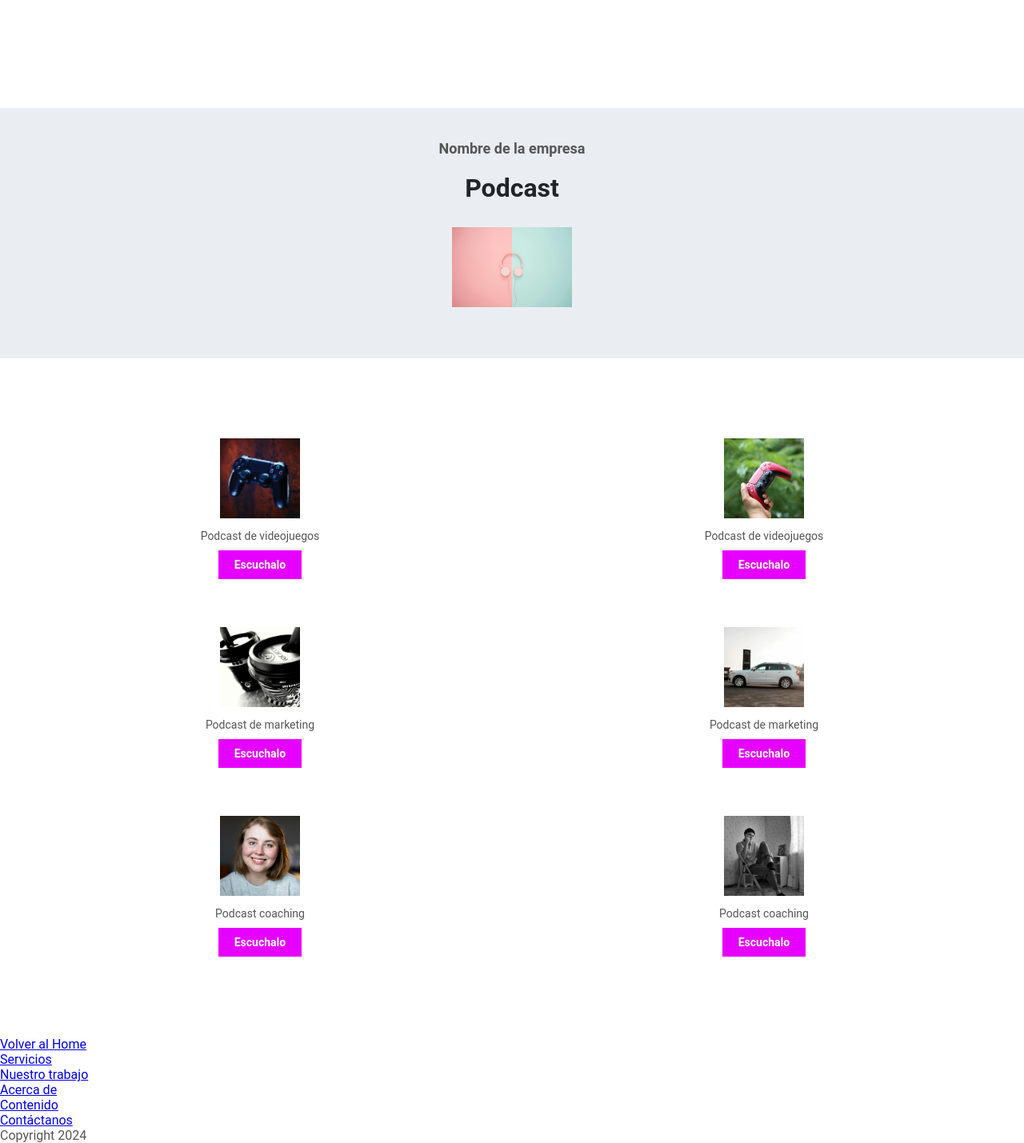
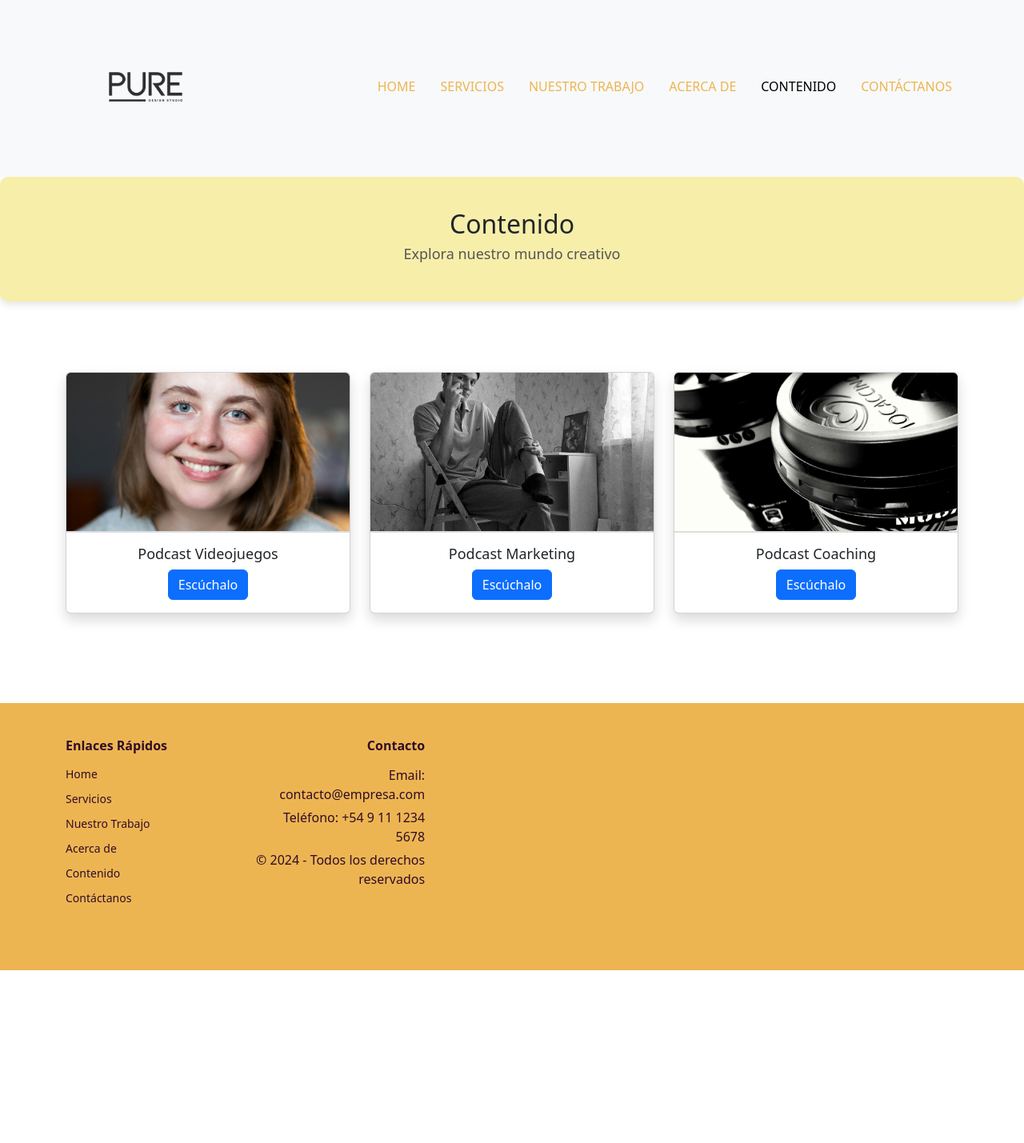
Before and after one commit to crisoalmoniga/Web_PreEntrega2_Almoniga, a plain HTML site: page pages/contenido.html in a window 1280 px wide. Shown: the part 5-1434 px from the top of the page at 80% size. After the commit the page ends 1218 px from the top, so only its background shows below. Drawn offline with nearby package versions, Linux system fonts and the light colour scheme.

Commit message:
Estructura Contenido

```diff
--- a/pages/contenido.html
+++ b/pages/contenido.html
@@ -5,64 +5,95 @@
     <meta name="viewport" content="width=device-width, initial-scale=1.0">
     <title>Contenido</title>
     <link rel="stylesheet" href="/style.css">
+    <link href="https://cdn.jsdelivr.net/npm/bootstrap@5.3.0/dist/css/bootstrap.min.css" rel="stylesheet">
+    <script src="https://cdn.jsdelivr.net/npm/bootstrap@5.3.0/dist/js/bootstrap.bundle.min.js"></script>
 </head>
 <body>
+    <header>
+        <nav class="navbar navbar-expand-lg navbar-light bg-light">
+            <div class="container">
+                <a class="navbar-brand" href="index.html">
+                    <img src="/images/Logo estudio.png" alt="Logo de la empresa" class="logo">
+                </a>
+                <button class="navbar-toggler" type="button" data-bs-toggle="collapse" data-bs-target="#navbarNav" aria-controls="navbarNav" aria-expanded="false" aria-label="Toggle navigation">
+                    <span class="navbar-toggler-icon"></span>
+                </button>
+                <div class="collapse navbar-collapse" id="navbarNav">
+                    <ul class="navbar-nav ms-auto">
+                        <li class="nav-item"><a class="nav-link" href="index.html">Home</a></li>
+                        <li class="nav-item"><a class="nav-link" href="servicios.html">Servicios</a></li>
+                        <li class="nav-item"><a class="nav-link" href="nuestro_trabajo.html">Nuestro Trabajo</a></li>
+                        <li class="nav-item"><a class="nav-link" href="acerca_de.html">Acerca de</a></li>
+                        <li class="nav-item"><a class="nav-link active" href="contenido.html">Contenido</a></li>
+                        <li class="nav-item"><a class="nav-link" href="contacto.html">Contáctanos</a></li>
+                    </ul>
+                </div>
+            </div>
+        </nav>
+    </header>
+
     <main>
-        <section>
-            <div>
-            <a href="index.html">
-                <img src="/images/75519.png" alt="Logo de la empresa" class="logo">
-            </a>
+        <section class="intro-contenido text-center">
+            <h1>Contenido</h1>
+            <h3>Explora nuestro mundo creativo</h3>
+        </section>
+
+        <section class="container my-5">
+            <div class="row">
+                <div class="col-md-4 mb-4">
+                    <div class="card shadow">
+                        <img src="/images/podcast coaching 1.jpg" class="card-img-top" alt="Podcast videojuegos">
+                        <div class="card-body text-center">
+                            <h5 class="card-title">Podcast Videojuegos</h5>
+                            <a href="#audio1" class="btn btn-primary">Escúchalo</a>
+                        </div>
+                    </div>
+                </div>
+                <div class="col-md-4 mb-4">
+                    <div class="card shadow">
+                        <img src="/images/podcast coaching 2.jpg" class="card-img-top" alt="Podcast marketing">
+                        <div class="card-body text-center">
+                            <h5 class="card-title">Podcast Marketing</h5>
+                            <a href="#audio2" class="btn btn-primary">Escúchalo</a>
+                        </div>
+                    </div>
+                </div>
+                <div class="col-md-4 mb-4">
+                    <div class="card shadow">
+                        <img src="/images/podcast mkt 1.jpg" class="card-img-top" alt="Podcast Coaching">
+                        <div class="card-body text-center">
+                            <h5 class="card-title">Podcast Coaching</h5>
+                            <a href="#audio3" class="btn btn-primary">Escúchalo</a>
+                        </div>
+                    </div>
+                </div>
+                <!-- Más podcasts acá -->
             </div>
         </section>
     </main>
-        <section class="intro-contenido">
-            <h3>Nombre de la empresa</h3>
-            <h1>Podcast</h1>
-            <img src="/images/auriculares_podcast.jpg" alt="Imagen de podcast">
-        </section>
-    <section class="podcast-estructura">
-        <div class="podcast-item">
-            <img src="/images/podcast videojuegos 1.jpg" alt="Imagen videojuegos">
-            <p>Podcast de videojuegos</p>
-            <a href="#audio" class="boton-CTA">Escuchalo</a>
+
+    <footer class="footer">
+        <div class="container py-4">
+            <div class="row">
+                <div class="col-md-6">
+                    <h5>Enlaces Rápidos</h5>
+                    <ul class="list-unstyled">
+                        <li><a href="index.html">Home</a></li>
+                        <li><a href="servicios.html">Servicios</a></li>
+                        <li><a href="nuestro_trabajo.html">Nuestro Trabajo</a></li>
+                        <li><a href="acerca_de.html">Acerca de</a></li>
+                        <li><a href="contenido.html">Contenido</a></li>
+                        <li><a href="contacto.html">Contáctanos</a></li>
+                    </ul>
                 </div>
-        <div class="podcast-item">
-            <img src="/images/podcast videojuegos 2.jpg" alt="Imagen videojuegos">
-            <p>Podcast de videojuegos</p>
-            <a href="#audio" class="boton-CTA">Escuchalo</a>
+                <div class="col-md-6 text-md-end">
+                    <h5>Contacto</h5>
+                    <p>Email: contacto@empresa.com</p>
+                    <p>Teléfono: +54 9 11 1234 5678</p>
+                    <p>&copy; 2024 - Todos los derechos reservados</p>
                 </div>
-        <div class="podcast-item">
-            <img src="/images/podcast mkt 1.jpg" alt="Imagen mkt">
-            <p>Podcast de marketing</p>
-            <a href="#audio" class="boton-CTA">Escuchalo</a>
             </div>
-        <div class="podcast-item">
-            <img src="/images/podcast mkt 2.jpg" alt="Imagen mkt">
-            <p>Podcast de marketing</p>
-            <a href="#audio" class="boton-CTA">Escuchalo</a>
         </div>
-        <div class="podcast-item">
-            <img src="/images/podcast coaching 1.jpg" alt="Imagen coaching">
-            <p>Podcast coaching</p>
-            <a href="#audio" class="boton-CTA">Escuchalo</a>
-        </div>
-        <div class="podcast-item">
-            <img src="/images/podcast coaching 2.jpg" alt="Imagen coaching">
-            <p>Podcast coaching</p>
-            <a href="#audio" class="boton-CTA">Escuchalo</a>
-        </div>
-    </section>
-    <footer>
-        <a href="index.html">Volver al Home </a>
-        <ul>
-             <li><a href="/pages/servicios.html">Servicios</a></li>
-             <li><a href="/pages/nuestro_trabajo.html">Nuestro trabajo</a></li>
-             <li><a href="/pages/acerca_de.html">Acerca de</a></li>
-             <li><a href="/pages/contenido.html">Contenido</a></li>
-             <li><a href="/pages/contacto.html">Contáctanos</a></li>
-         </ul>
-             <p>Copyright 2024</p>
     </footer>
 </body>
 </html>
--- a/style.css
+++ b/style.css
@@ -525,62 +525,54 @@ form {
 
 /* Estructura Contenido */
 .intro-contenido {
-    text-align: center;
+    background-color: #f7eeaa;
     padding: 40px 20px;
-    background-color: #eaeef3;
+    border-radius: 10px;
+    margin-bottom: 20px;
+    box-shadow: 0px 4px 10px rgba(0, 0, 0, 0.1);
 }
 
 .intro-contenido h1 {
     font-size: 32px;
-    margin-bottom: 10px;
+    color: #212529;
 }
 
 .intro-contenido h3 {
     font-size: 18px;
     color: #555;
-    margin-bottom: 20px;
 }
 
-.intro-contenido img {
-    max-width: 150px;
-    height: auto;
-    margin: 20px auto;
+.card {
+    border: none;
+    border-radius: 10px;
+    overflow: hidden;
 }
 
-.podcast-estructura {
-    display: grid;
-    grid-template-columns: repeat(2, 1fr);
-    gap: 20px;
-    padding: 40px 20px;
+.card-img-top {
+    height: 200px;
+    object-fit: cover;
+    border-bottom: 2px solid #ddd;
 }
 
-.podcast-item {
-    background-color: #ffffff;
+.card-body {
     padding: 20px;
-    text-align: center;
 }
 
-.podcast-item img {
-    width: 100px;
-    height: auto;
-    margin-bottom: 10px;
+.card-title {
+    font-size: 18px;
+    color: #333;
 }
 
-.podcast-item p {
-    font-size: 14px;
-    color: #555;
-    margin-bottom: 10px;
+.btn-primary {
+    background-color: #6c63ff;
+    border-color: #6c63ff;
 }
 
-.podcast-item .boton-CTA {
-    display: inline-block;
-    padding: 10px 20px;
-    background-color: #e600ff;
-    color: #fff;
-    text-decoration: none;
-    font-size: 14px;
-    font-weight: bold;
+.btn-primary:hover {
+    background-color: #5548d6;
+    border-color: #5548d6;
 }
+
 .texto-formulario {
     display: flex;
     justify-content: space-between;
```
Lines whose indentation alone changed are shown as unchanged.
